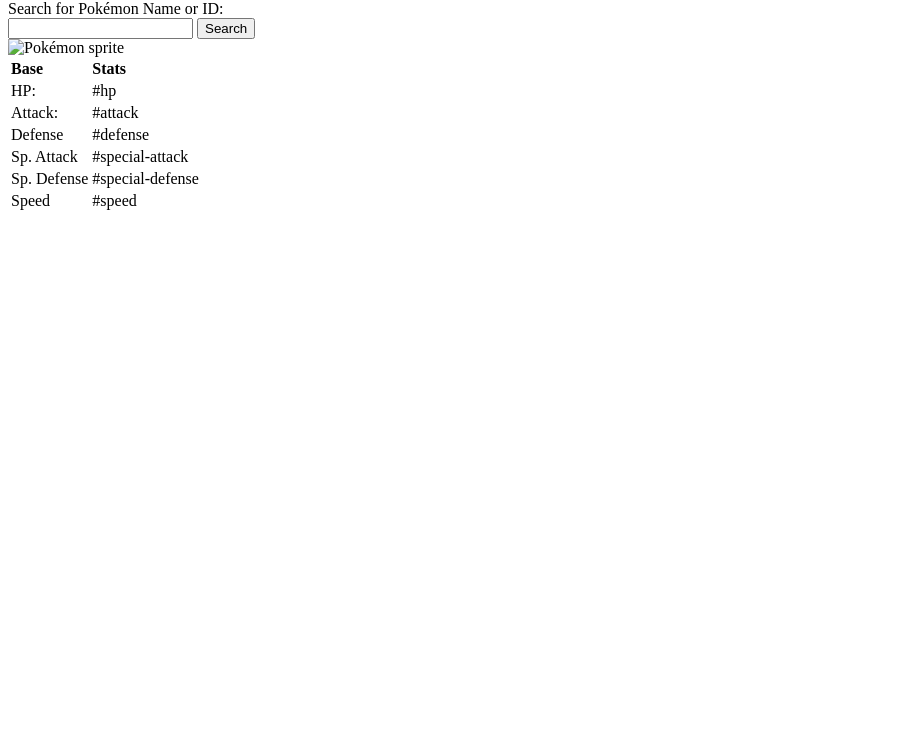
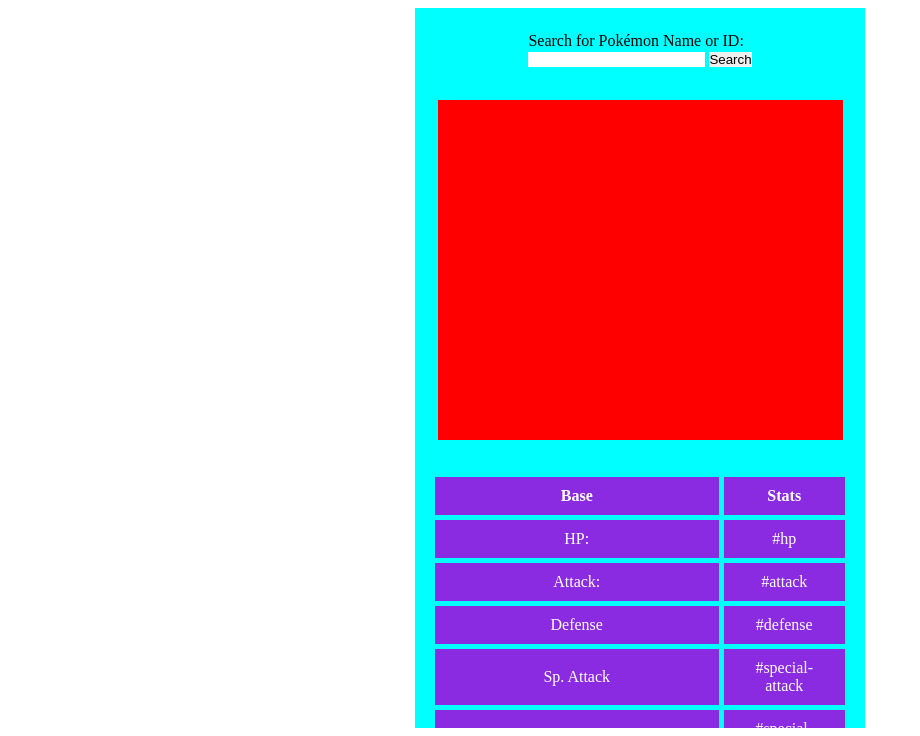
Before and after one commit to psaboureau/Pokemon-App, a plain HTML site: page index.html in a window 1280 px wide. Shown: the part 80-816 px from the top of the page, without its empty margins (0-920 px from the left). Drawn offline with Linux system fonts and the light colour scheme.

Commit message:
styling in progress

```diff
--- a/index.html
+++ b/index.html
@@ -9,7 +9,7 @@
   <body>
     <main>
       <h1>Pokémon Search App</h1>
-      <div class="main-app">
+      <div class="main__app">
         <form class="search-form" id="search-form">
           <label for="search-input">Search for Pokémon Name or ID:</label>
           <div class="search-controls">
@@ -26,7 +26,7 @@
         </form>
 
         <section class="display-screen">
-          <header class="display-header">
+          <div class="display-header">
             <div class="name-id">
               <span id="pokemon-name"></span>
               <span id="pokemon-id"></span>
@@ -35,14 +35,18 @@
               <span id="weight"></span>
               <span id="height"></span>
             </div>
-          </header>
+          </div>
 
           <div class="image-container">
-            <img id="sprite" src="" alt="Pokémon sprite" class="sprite-image" />
+            <img
+              id="sprite"
+              src=""
+              alt="Pokémon sprite"
+              class="sprite-image hidden"
+            />
           </div>
 
           <div id="types" class="types"></div>
-          <div id="stats" class="additional-stats"></div>
         </section>
 
         <section class="display-table">
--- a/script.js
+++ b/script.js
@@ -23,6 +23,8 @@
   pokemonId.textContent = "#" + id;
   pokemonWeight.textContent = "Weight: " + weight;
   pokemonHeight.textContent = "Height: " + height;
+  pokemonSprite.classList.add("visible")
+  pokemonSprite.classList.remove("hidden");
   pokemonSprite.src = sprite;
 
   pokemonTypes.innerText = "";
@@ -57,7 +59,7 @@
   try {
     const response = await fetch(`${pokeUrl}${pokemonName.toLowerCase()}`);
     if (!response.ok) {
-      throw new Error("Response not ok");
+      throw new Error("Response not okS");
     }
     const pokemon = await response.json();
     const {
--- a/styles.css
+++ b/styles.css
@@ -0,0 +1,64 @@
+* {
+    border: 0;
+    padding: 0;
+    overflow-x: hidden;
+    box-sizing: border-box;
+}
+
+body {
+    height: 100vh;
+}
+
+main {
+    display: flex;
+    flex-direction: column;
+    align-items: center;
+}
+
+
+.main__app {
+    height: 830px;
+    width: 450px;
+    background-color: aqua;
+    display: flex;
+    flex-direction: column;
+    justify-content: space-between;
+    align-items: center;
+    padding: 1.5em 0;
+}
+
+
+.display-screen {
+    background-color: red;
+    height: 340px;
+    width: 405px;
+    display: flex;
+    flex-direction: column;
+    justify-content: space-between;
+    align-items: center;
+    padding: 2em;
+}
+
+table {
+    width: 420px;
+    border-spacing: 5px;
+    color: white;
+}
+
+td {
+    background-color: blueviolet;
+    padding: 10px 20px;
+    text-align: center;
+}
+
+tr td:first-of-type {
+    width: 70%;
+}
+
+.hidden {
+    display: none;
+  }
+
+  .visible {
+    display: block;
+  }
```
